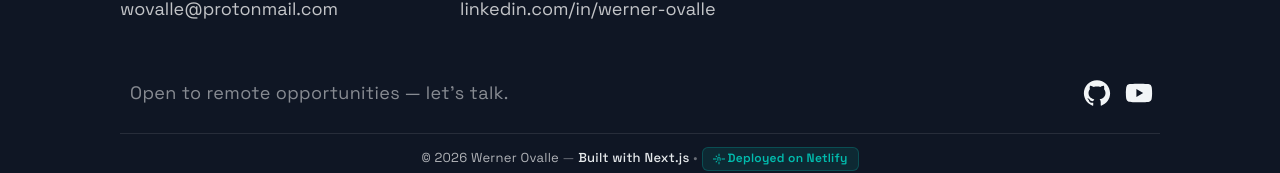
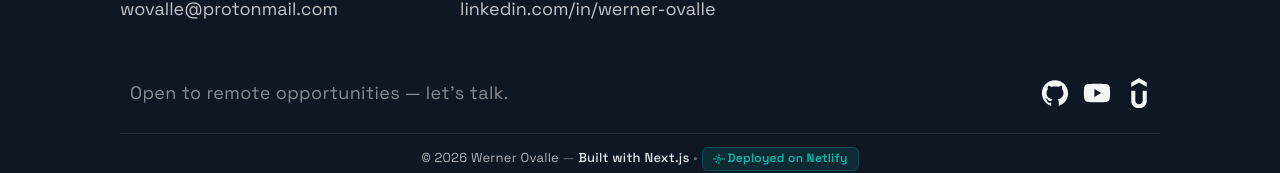
Before and after one commit to WernerOvalle/PortfolioWerner, a Next.js app: page / in a window 1280 px wide. Shown: the part 6537-6710 px from the top of the page. Built offline with nearby package versions, Linux system fonts and the light colour scheme.

Commit message:
Footer: add Udemy instructor profile icon
Place it with the GitHub and YouTube icons, linking to the instructor profile in a new tab.

Co-authored-by: wernerovalle1995 <wernerovalle1995@hotmail.com>

```diff
--- a/src/components/Footer/Footer.js
+++ b/src/components/Footer/Footer.js
@@ -1,7 +1,7 @@
 import React from "react";
 import { AiFillGithub, AiFillLinkedin, AiFillYoutube } from "react-icons/ai";
 import { HiMail } from "react-icons/hi";
-import { SiNetlify } from "react-icons/si";
+import { SiNetlify, SiUdemy } from "react-icons/si";
 import { SocialIcons } from "../Header/HeaderStyles";
 import {
   CompanyContainer,
@@ -55,6 +55,9 @@ const Footer = () => {
           <SocialIcons href="https://www.youtube.com/@OvalleWerner" target="_blank" rel="noopener noreferrer" aria-label="YouTube">
             <AiFillYoutube size="3rem" />
           </SocialIcons>
+          <SocialIcons href="https://www.udemy.com/user/werner-ovalle/" target="_blank" rel="noopener noreferrer" aria-label="Udemy">
+            <SiUdemy size="3rem" />
+          </SocialIcons>
         </SocialContainer>
       </SocialIconsContainer>
       <CopyrightBar>
```
